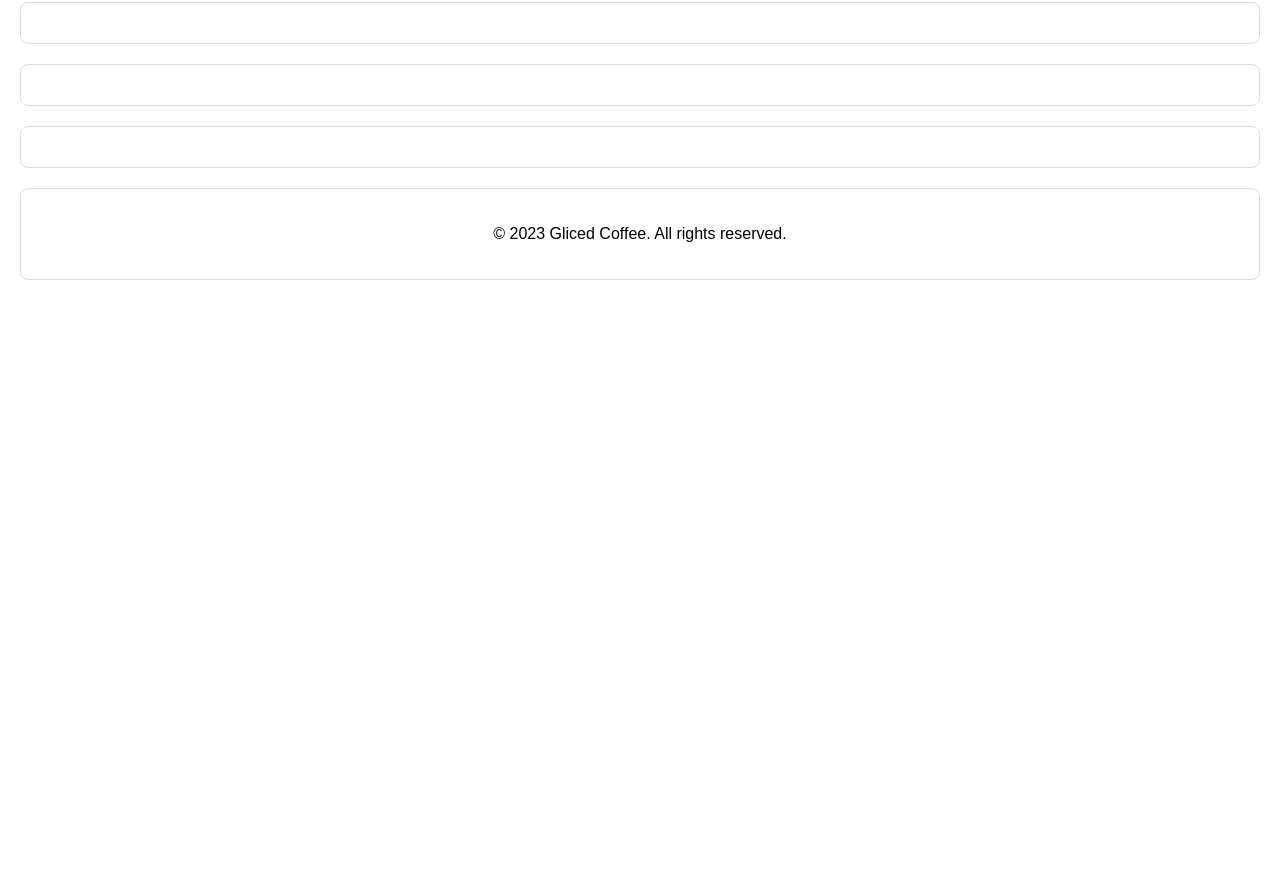
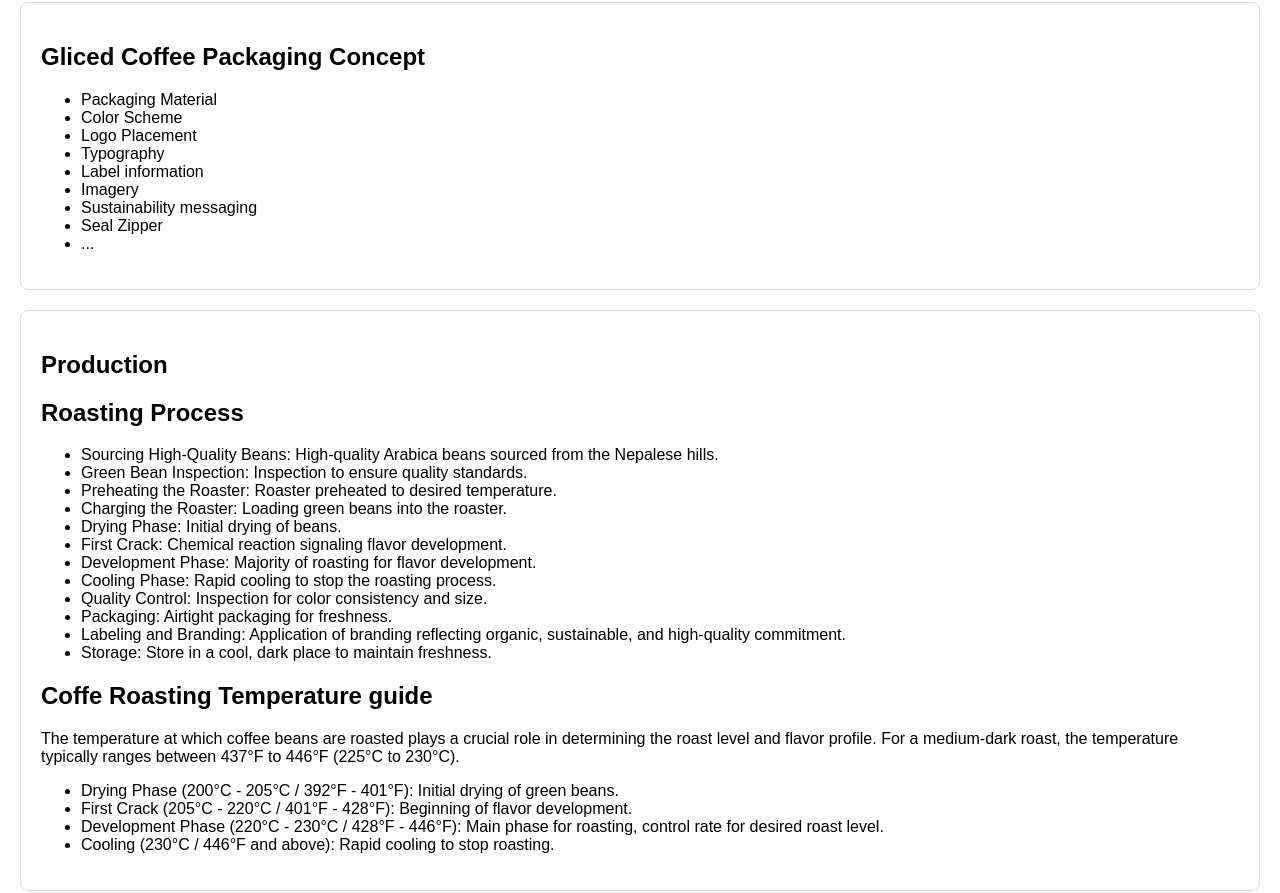
Before and after one commit to h1ghV01tage/gliced-coffee, a plain HTML site: page packaging.html in a window 1280 px wide. Shown: the part 272-1165 px from the top of the page. Before the commit the page ends 800 px from the top, so only its background shows below. Drawn offline with Linux system fonts and the light colour scheme.

Commit message:
Third commit, most sections now include descriptions

```diff
--- a/packaging.html
+++ b/packaging.html
@@ -26,10 +26,53 @@
 
     <section id="packaging-concepts">
         <!-- Packaging concepts and details -->
+        <h1>Gliced Coffee Packaging Concept</h1>
+        <ul>
+            <li>Packaging Material</li>
+            <li>Color Scheme</li>
+            <li>Logo Placement</li>
+            <li>Typography</li>
+            <li>Label information</li>
+            <li>Imagery</li>
+            <li>Sustainability messaging</li>
+            <li>Seal Zipper</li>
+            <li>...</li>
+        </ul>
     </section>
 
     <section id="roasting-guide">
         <!-- Coffee Roasting Temperature Guide -->
+        <h1>Production</h1>
+        <h2>Roasting Process</h2>
+        <p>
+            <ul>
+                <li>Sourcing High-Quality Beans: High-quality Arabica beans sourced from the Nepalese hills.</li>
+                <li>Green Bean Inspection: Inspection to ensure quality standards.</li>
+                <li>Preheating the Roaster: Roaster preheated to desired temperature.</li>
+                <li>Charging the Roaster: Loading green beans into the roaster.</li>
+                <li>Drying Phase: Initial drying of beans.</li>
+                <li>First Crack: Chemical reaction signaling flavor development.</li>
+                <li>Development Phase: Majority of roasting for flavor development.</li>
+                <li>Cooling Phase: Rapid cooling to stop the roasting process.</li>
+                <li>Quality Control: Inspection for color consistency and size.</li>
+                <li>Packaging: Airtight packaging for freshness.</li>
+                <li>Labeling and Branding: Application of branding reflecting organic, sustainable, and high-quality commitment.</li>
+                <li>Storage: Store in a cool, dark place to maintain freshness.</li>
+            </ul>
+
+        </p>
+        <h2>Coffe Roasting Temperature guide</h2>
+        <p>The temperature at which coffee beans are roasted plays a crucial role in determining the roast level and flavor profile.
+            For a medium-dark roast, the temperature typically ranges between 437°F to 446°F (225°C to 230°C).</p>
+
+            <ul>
+                <li>Drying Phase (200°C - 205°C / 392°F - 401°F): Initial drying of green beans.</li>
+                <li>First Crack (205°C - 220°C / 401°F - 428°F): Beginning of flavor development.</li>
+                <li>Development Phase (220°C - 230°C / 428°F - 446°F): Main phase for roasting, control rate for desired roast level.</li>
+                <li>Cooling (230°C / 446°F and above): Rapid cooling to stop roasting.</li>
+            </ul>
+
+
     </section>
 
     <section id="visual-representations">
```
Also changed, not shown: contacts.html (+1 -0 lines), financial.html (+6 -0 lines), marketing.html (+27 -6 lines), products.html (+8 -8 lines).
